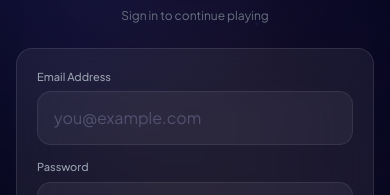
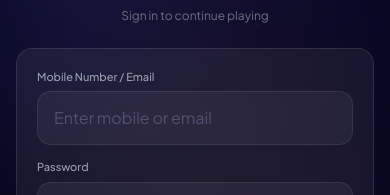
Before and after one commit to onlinecyber/double-patti, a React (Vite) app: page /login in a window 390 px wide. Shown: the part 266-461 px from the top of the page. Built offline with nearby package versions, Linux system fonts and the light colour scheme; no server answers.

Commit message:
added login with mobile number support

```diff
--- a/src/contexts/AuthContext.jsx
+++ b/src/contexts/AuthContext.jsx
@@ -9,7 +9,7 @@ import {
   signInWithPopup,
   updateProfile
 } from 'firebase/auth';
-import { doc, getDoc, setDoc, serverTimestamp } from 'firebase/firestore';
+import { doc, getDoc, setDoc, serverTimestamp, collection, query, where, getDocs, limit } from 'firebase/firestore';
 import { auth, db } from '../lib/firebase';
 import toast from 'react-hot-toast';
 
@@ -47,8 +47,21 @@ export const AuthProvider = ({ children }) => {
     return () => unsubscribe();
   }, []);
 
-  const login = async (email, password) => {
+  const login = async (identifier, password) => {
     try {
+      let email = identifier;
+
+      // If it's a 10-digit phone number, find the associated email
+      if (/^\d{10}$/.test(identifier)) {
+        const q = query(collection(db, 'users'), where('phone', '==', identifier), limit(1));
+        const querySnapshot = await getDocs(q);
+
+        if (querySnapshot.empty) {
+          throw new Error('No account found with this mobile number.');
+        }
+        email = querySnapshot.docs[0].data().email;
+      }
+
       const result = await signInWithEmailAndPassword(auth, email, password);
       const userDoc = await getDoc(doc(db, 'users', result.user.uid));
       if (userDoc.exists()) {
@@ -69,6 +82,15 @@ export const AuthProvider = ({ children }) => {
 
   const register = async (email, password, profileData) => {
     try {
+      // Check if phone already exists
+      if (profileData.phone) {
+        const q = query(collection(db, 'users'), where('phone', '==', profileData.phone), limit(1));
+        const querySnapshot = await getDocs(q);
+        if (!querySnapshot.empty) {
+          throw new Error('Mobile number already registered.');
+        }
+      }
+
       const result = await createUserWithEmailAndPassword(auth, email, password);
       await updateProfile(result.user, { displayName: profileData.name });
 
--- a/src/pages/LoginPage.jsx
+++ b/src/pages/LoginPage.jsx
@@ -4,7 +4,7 @@ import { motion } from 'framer-motion';
 import { useAuth } from '../contexts/AuthContext';
 
 const LoginPage = () => {
-  const [email, setEmail] = useState('');
+  const [identifier, setIdentifier] = useState('');
   const [password, setPassword] = useState('');
   const [remember, setRemember] = useState(false);
   const [showForgot, setShowForgot] = useState(false);
@@ -15,9 +15,9 @@ const LoginPage = () => {
 
   const handleLogin = async (e) => {
     e.preventDefault();
-    if (!email || !password) return;
+    if (!identifier || !password) return;
     setLoading(true);
-    try { await login(email, password); navigate('/home', { replace: true }); } catch {}
+    try { await login(identifier, password); navigate('/home', { replace: true }); } catch {}
     setLoading(false);
   };
 
@@ -53,8 +53,8 @@ const LoginPage = () => {
         <div className="glass-card-strong p-5 sm:p-8">
           <form onSubmit={handleLogin} className="space-y-3.5">
             <div>
-              <label className="text-[11px] text-gray-400 font-medium mb-1.5 block">Email Address</label>
-              <input type="email" value={email} onChange={(e) => setEmail(e.target.value)} placeholder="you@example.com" className="input-dark" required id="login-email" autoComplete="email" />
+              <label className="text-[11px] text-gray-400 font-medium mb-1.5 block">Mobile Number / Email</label>
+              <input type="text" value={identifier} onChange={(e) => setIdentifier(e.target.value)} placeholder="Enter mobile or email" className="input-dark" required id="login-identifier" />
             </div>
             <div>
               <label className="text-[11px] text-gray-400 font-medium mb-1.5 block">Password</label>
```
